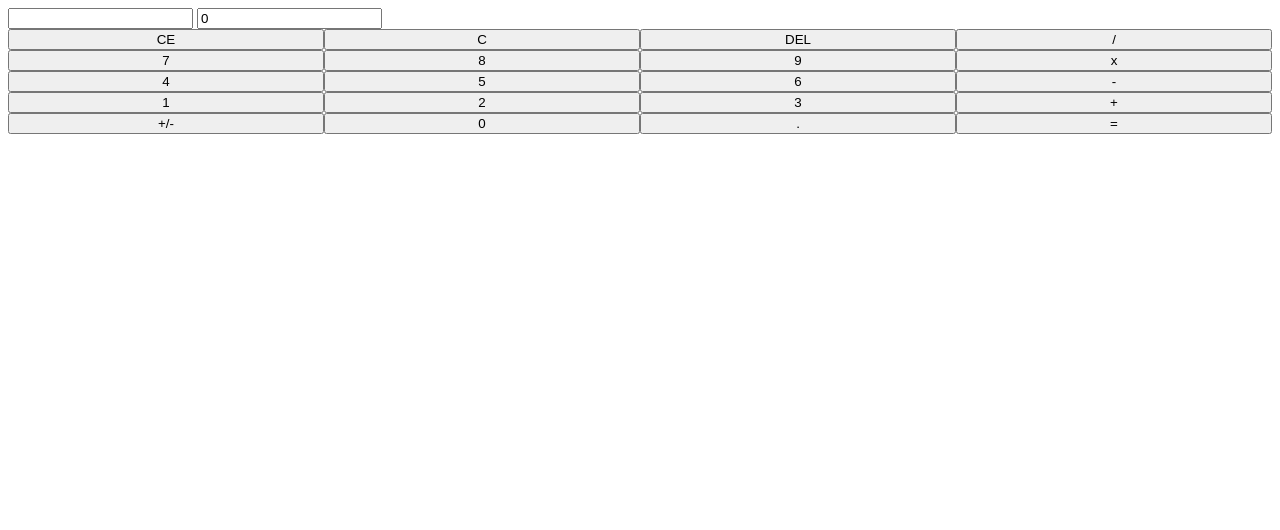
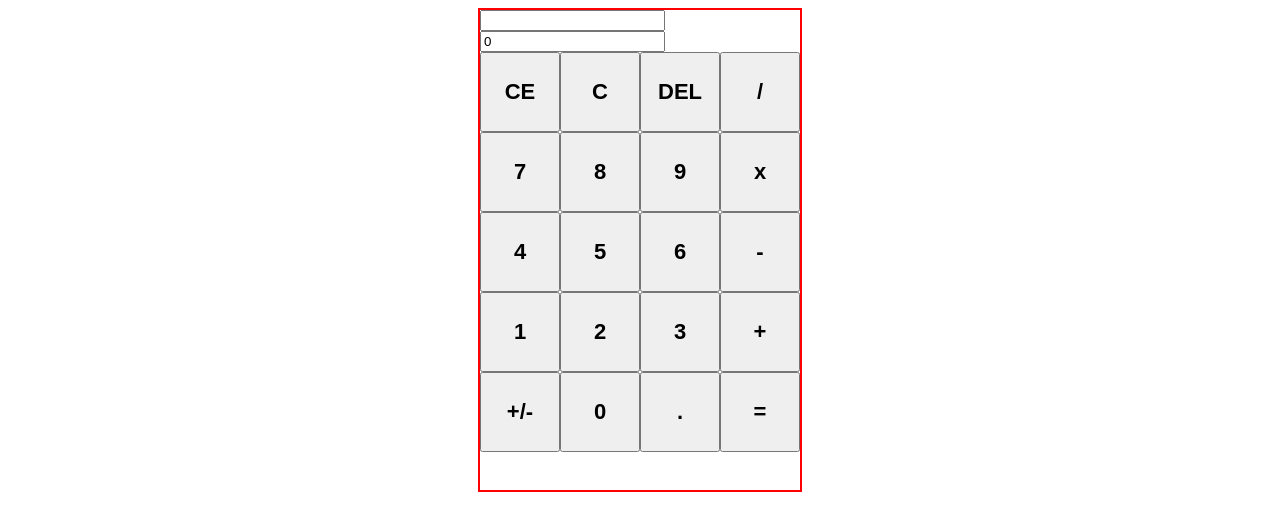
Before and after one commit to iamoen28/Calculator, a plain HTML site: page index.html in a window 1280 px wide. Drawn offline with Linux system fonts and the light colour scheme.

Commit message:
Added styles to Calculator buttons

```diff
--- a/index.html
+++ b/index.html
@@ -31,9 +31,9 @@
             <button class="num">2</button>
             <button class="num">3</button>
             <button class="operand">+</button>
-            <button class="func">+/-</button>
+            <button class="num">+/-</button>
             <button class="num">0</button>
-            <button class="operand dot">.</button>
+            <button class="num">.</button>
             <button class="operand">=</button>
         </div>
     </div>
--- a/styles.css
+++ b/styles.css
@@ -1,5 +1,21 @@
+#calccontainer{
+    height: 480px;
+    width: 320px;
+    margin: 0 auto;
+    border: 2px solid red; /*outline*/
+}
+
+
 #buttons{
     display: grid;
     grid-template-columns: repeat(4, 1fr);
     grid-template-rows: repeat(4, 1fr);
 }
+button{
+    height: 80px;
+    font-size: 22px;
+    font-weight: bolder;
+}
+.num{
+
+}
```
